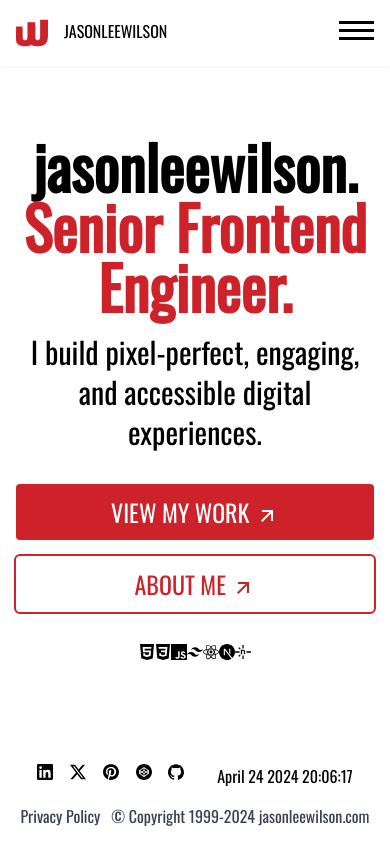
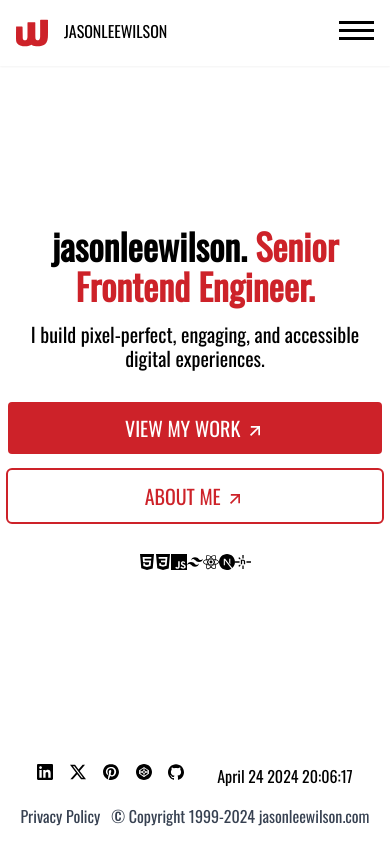
Before and after one commit to jasonleewilson/jasonleewilson, a Next.js app: page / in a window 390 px wide. Built offline with nearby package versions, Linux system fonts and the light colour scheme.

Commit message:
update mobile responsive

```diff
--- a/src/app/page.tsx
+++ b/src/app/page.tsx
@@ -13,11 +13,11 @@ import { RiArrowRightUpLine } from "react-icons/ri";
 
 export default function Home() {
   return (
-    <main className='flex-grow container-fluid mt-20 :px-4 lg:px-4'>
+    <main className='flex-grow container-fluid mt-20 lg:px-4'>
       <section className=' grid h-full place-items-center'>
-        <div className='mx-auto max-w-screen-xl px-4'>
+        <div className='mx-auto max-w-screen-xl px-2'>
           <div className='mx-auto max-w-xl text-center'>
-            <h1 className='text-6xl md:text-4xl font-extrabold'>
+            <h1 className='text-4xl md:text-4xl font-extrabold'>
               jasonleewilson.
               <strong className='font-extrabold text-primary sm:block '>
                 {" "}
@@ -25,14 +25,14 @@ export default function Home() {
               </strong>
             </h1>
 
-            <h2 className='mt-4 leading-10 text-3xl/relaxed md:text-2xl'>
+            <h2 className='mt-4 leading-6 text-xl/relaxed md:text-2xl'>
               I build pixel-perfect, engaging, and accessible digital
               experiences.
             </h2>
 
             <div className='mt-8 flex flex-wrap justify-center gap-4'>
               <Link
-                className='block w-full rounded bg-primary hover:bg-transparent hover:text-primary hover:outline hover:outline-2 hover:outline-primary px-12 py-3 text-2xl md:text-sm uppercase font-normal text-white focus:outline-none focus:ring active:bg-primary sm:w-auto'
+                className='block w-full rounded bg-primary hover:bg-transparent hover:text-primary hover:outline hover:outline-2 hover:outline-primary px-12 py-3 text-xl md:text-sm uppercase font-normal text-white focus:outline-none focus:ring active:bg-primary sm:w-auto'
                 href='/work'
               >
                 View my work{" "}
@@ -44,7 +44,7 @@ export default function Home() {
               </Link>
 
               <Link
-                className='block w-full rounded px-12 py-3 text-2xl md:text-sm uppercase font-normal text-primary outline outline-2 outline-primary hover:text-primary focus:outline-2 focus:ring active:text-primary sm:w-auto'
+                className='block w-full rounded px-12 py-3 text-xl md:text-sm uppercase font-normal text-primary outline outline-2 outline-primary hover:text-primary focus:outline-2 focus:ring active:text-primary sm:w-auto'
                 href='/about'
               >
                 About me{" "}
```
